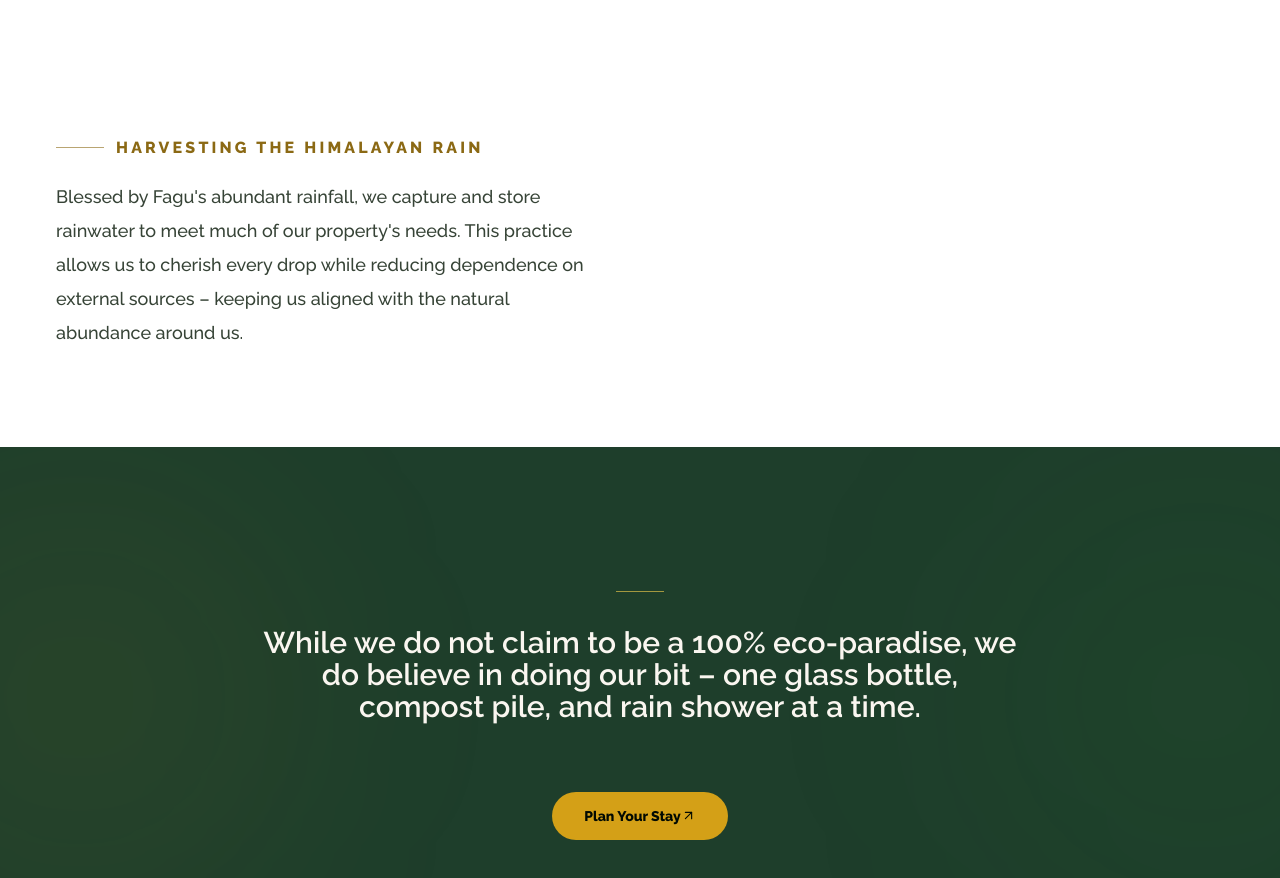
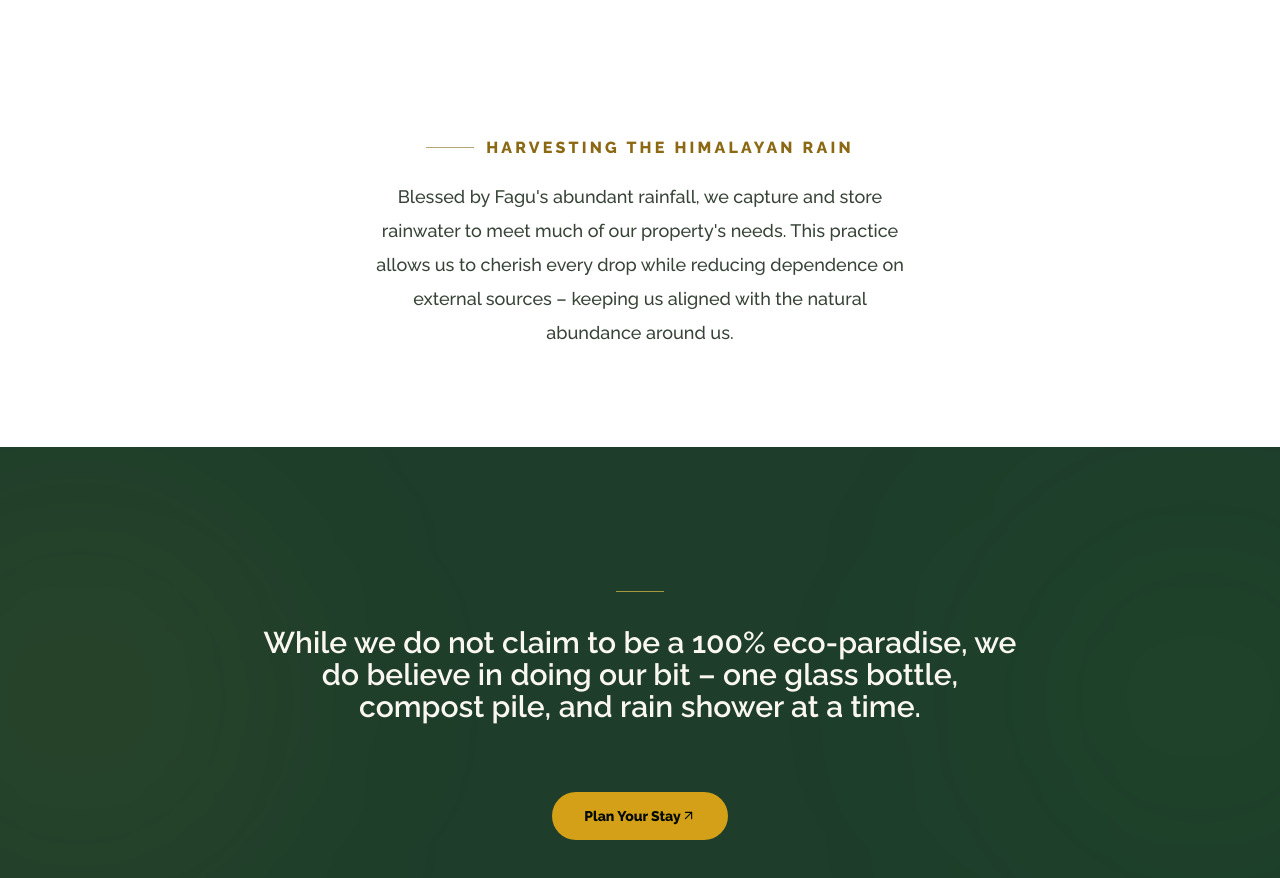
Before and after one commit to theone14122000/shire, a Next.js app: page /sustainability in a window 1280 px wide. Shown: the part 1520-2398 px from the top of the page. Built offline with nearby package versions, Linux system fonts and the light colour scheme; no server answers; the database is empty.

Commit message:
sustainability: center rainwater text block with balanced typography

```diff
--- a/app/components/sustainability/SustainabilityContent.tsx
+++ b/app/components/sustainability/SustainabilityContent.tsx
@@ -96,10 +96,10 @@ function TextBlock({ initiative }: { initiative: SustainabilityPillar }) {
       whileInView={{ opacity: 1, y: 0 }}
       viewport={{ once: true, amount: 0.1 }}
       transition={{ duration: 0.7, ease: [0.22, 1, 0.36, 1] }}
-      className="flex flex-col justify-center"
+      className="flex flex-col items-center justify-center text-center"
     >
       <span className="luxe-kicker text-gold-700">{initiative.title}</span>
-      <p className="mt-5 max-w-[48ch] text-base leading-[1.9] text-emerald-900/80 sm:text-lg">
+      <p className="mx-auto mt-5 max-w-[48ch] text-base leading-[1.9] text-emerald-900/80 sm:text-lg">
         {initiative.body}
       </p>
     </motion.div>
@@ -159,7 +159,7 @@ export function SustainabilityContent({ content }: { content: SustainabilityCont
                 whileInView={{ y: 0 }}
                 viewport={{ once: true, amount: 0.1 }}
                 transition={{ duration: 0.7, ease: [0.22, 1, 0.36, 1] }}
-                className="flex flex-col justify-center"
+                className="mx-auto flex max-w-3xl flex-col items-center justify-center"
               >
                 <TextBlock initiative={rainInitiative} />
               </motion.div>
```
